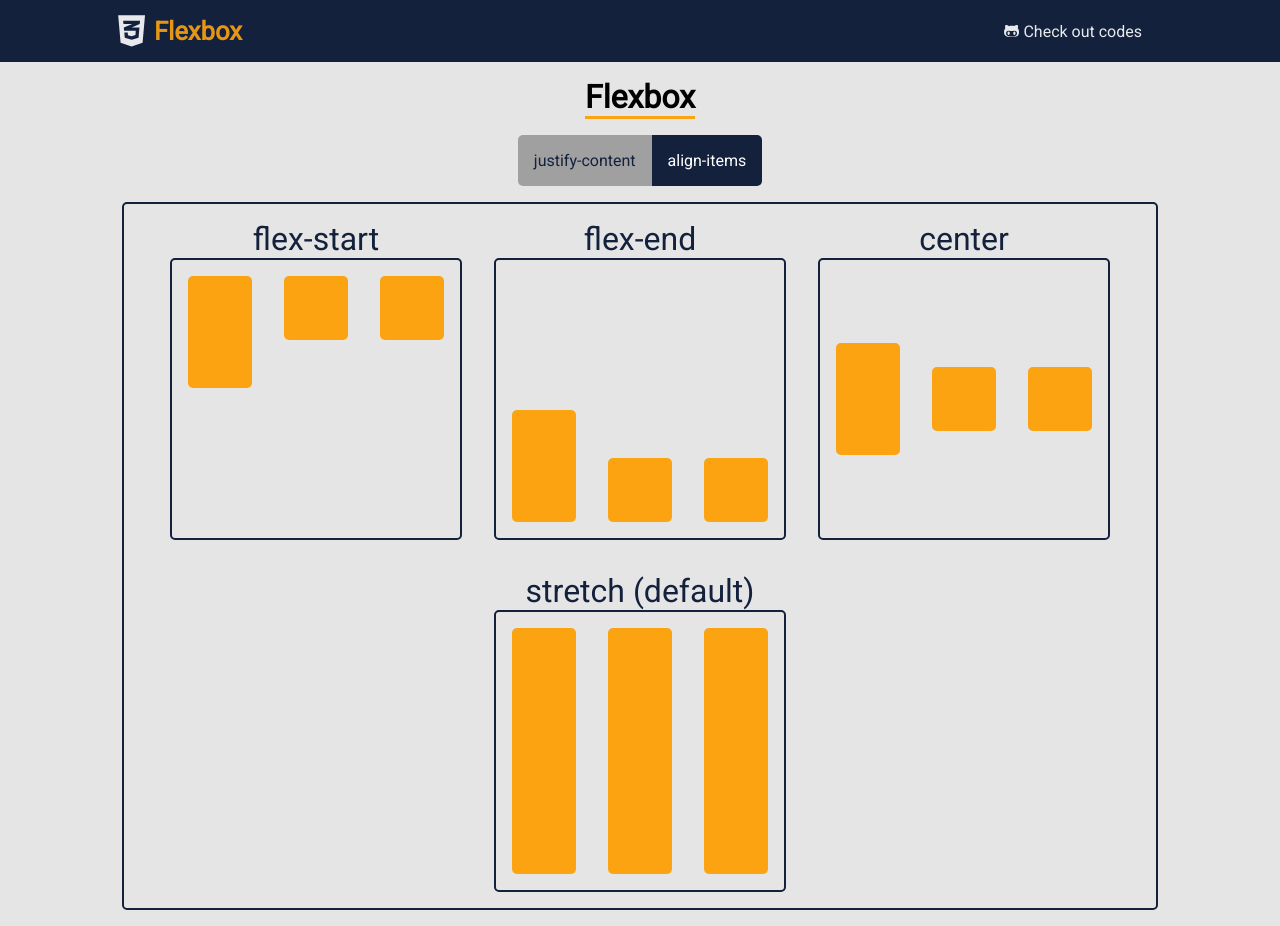
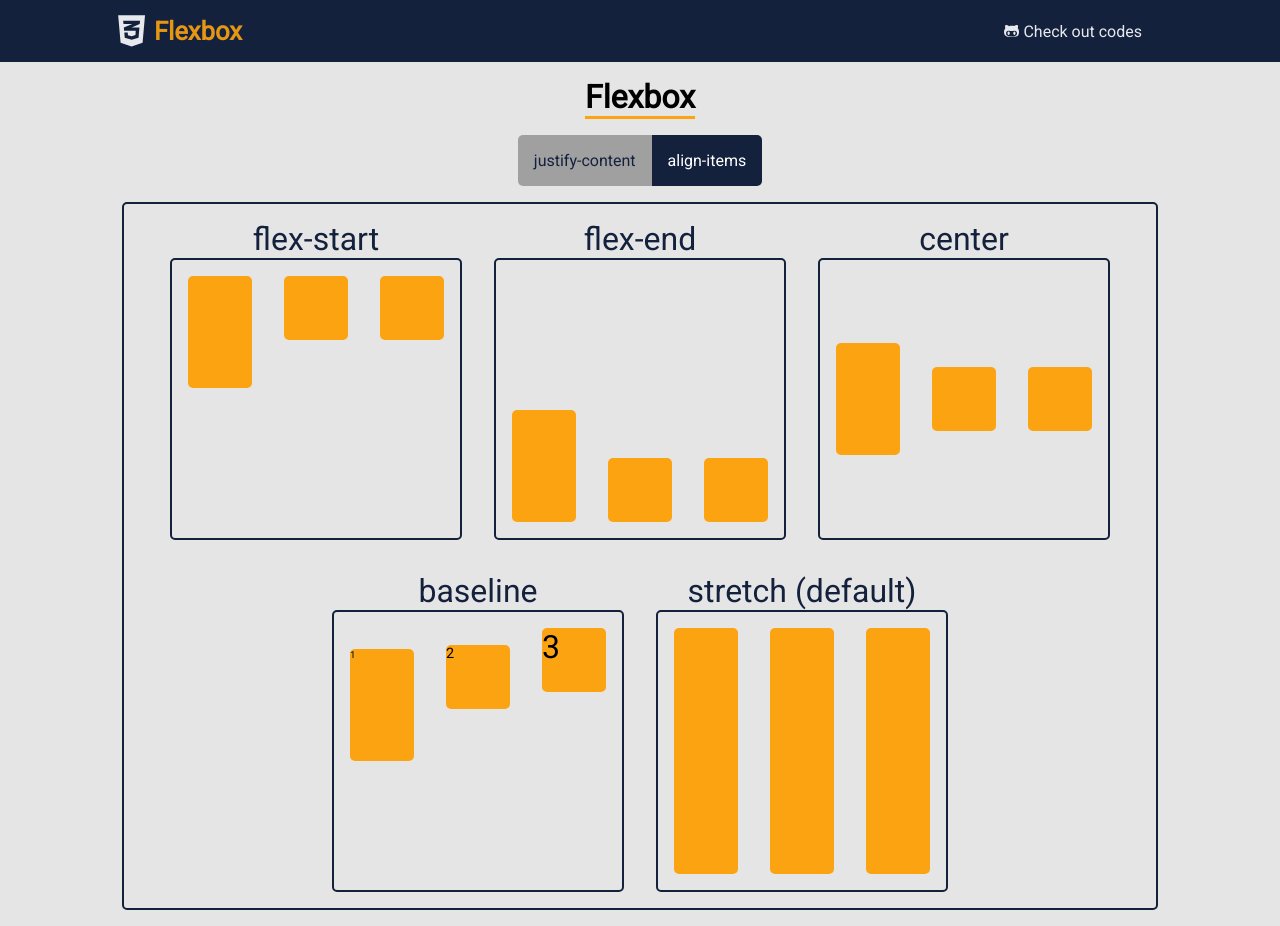
Before and after one commit to firdausthedev/flexbox, a React (Create React App) app: page / in a window 1280 px wide. Both pictures are taken after a click on the link "align-items". Built offline with nearby package versions, Linux system fonts and the light colour scheme; the HTML template or start-up script is replaced by a standard one.

Commit message:
added baseline

```diff
--- a/src/components/pages/Home/FlexAlign.js
+++ b/src/components/pages/Home/FlexAlign.js
@@ -26,6 +26,20 @@ const FlexAlign = () => {
             <div className='item'></div>
             <div className='item'></div>
             <div className='item'></div>
+          </div>
+        </div>
+        <div className='items-container'>
+          <p>baseline</p>
+          <div className='items' style={{ alignItems: 'baseline' }}>
+            <div className='item' style={{ fontSize: '0.6rem' }}>
+              1
+            </div>
+            <div className='item' style={{ fontSize: '0.9rem' }}>
+              2
+            </div>
+            <div className='item' style={{ fontSize: '2rem' }}>
+              3
+            </div>
           </div>
         </div>
         <div className='items-container'>
```
